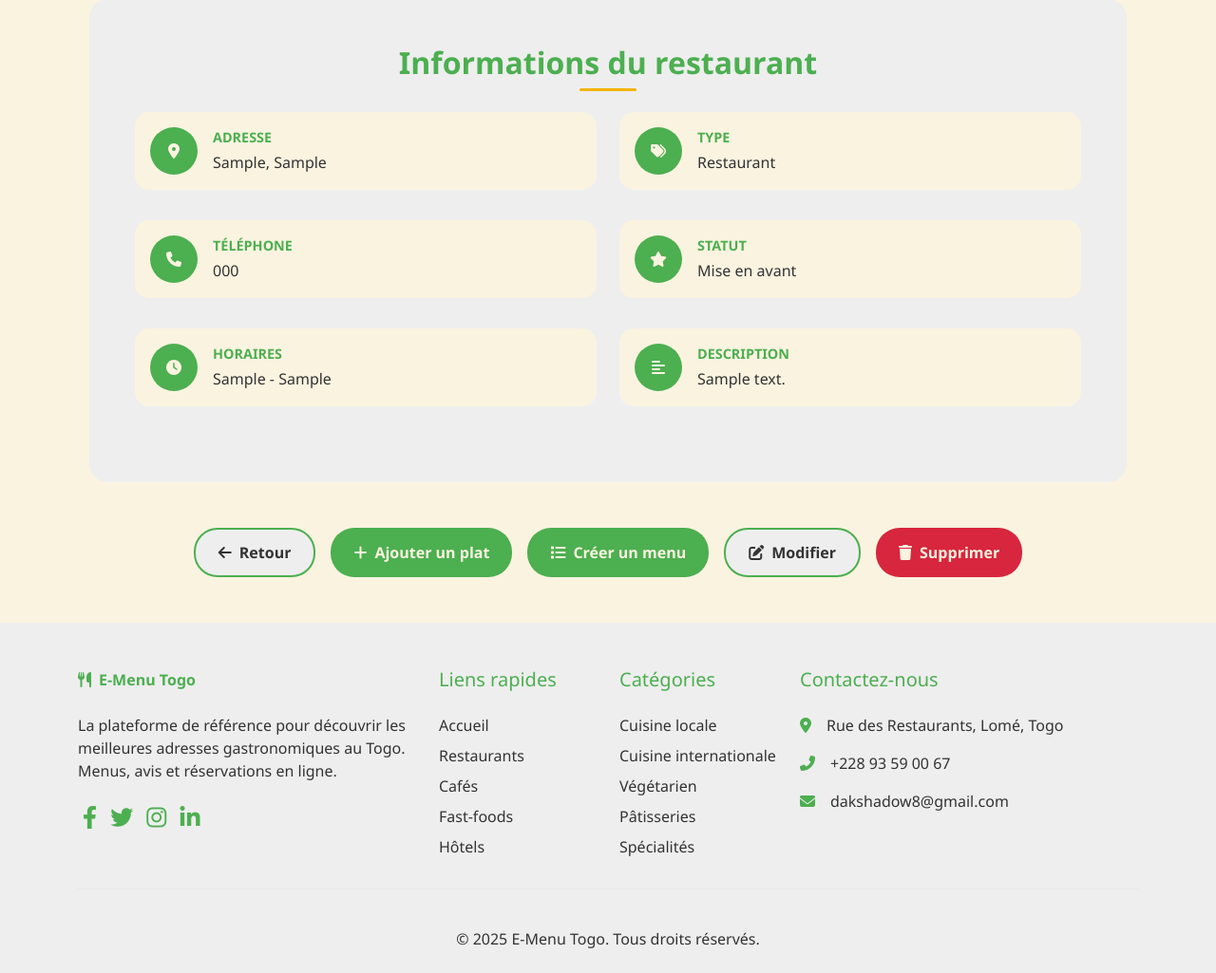
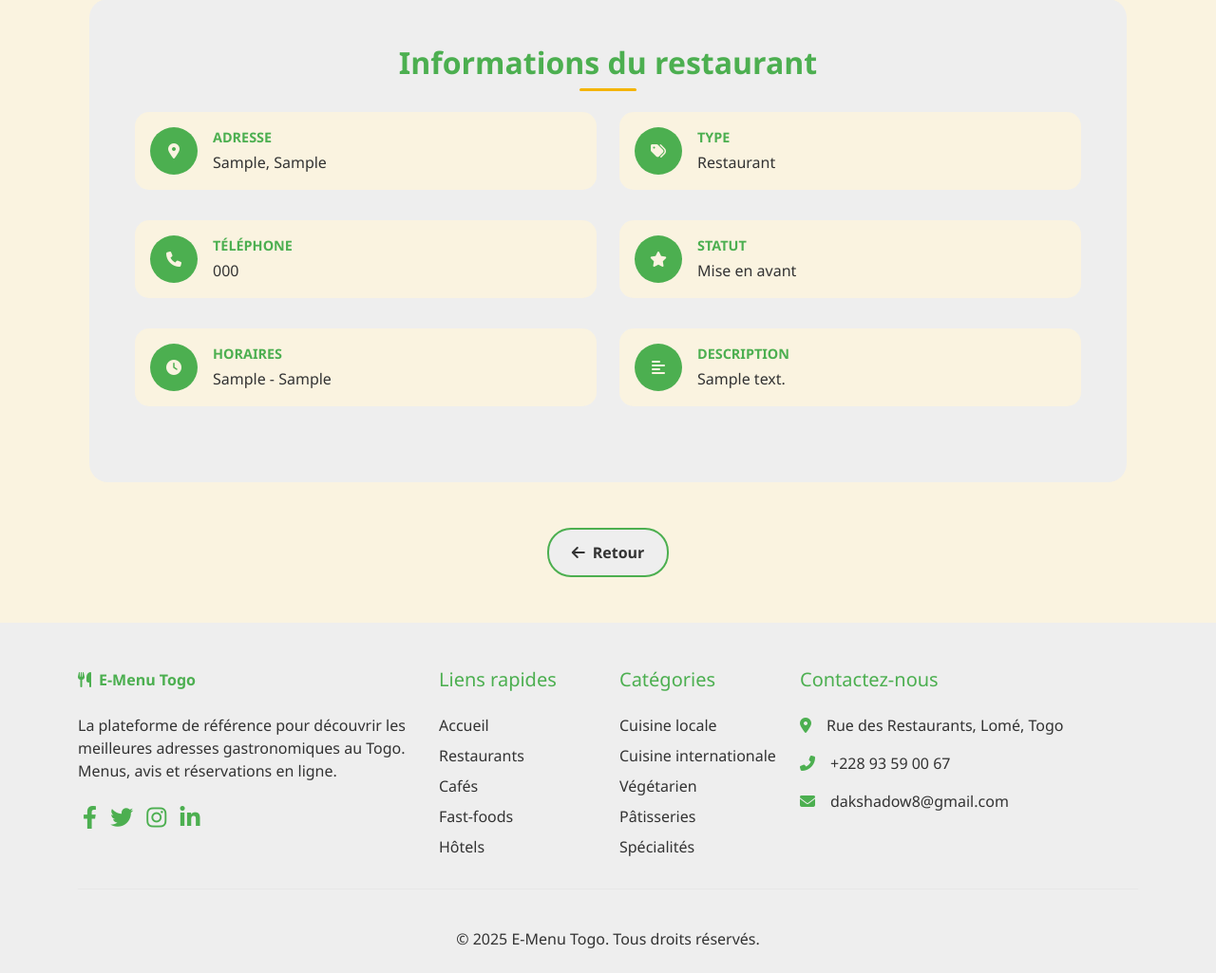
Before and after one commit to Dak6000/Stage, a Django app: template structures/templates/structures/detail.html in a window 1280 px wide. Shown: the part 1761-2786 px from the top of the page at 95% size. Run offline with Django 5.2, Linux system fonts and the light colour scheme; the template is opened without the code that fills it: values that come from a table or form of the project are taken from there, others are empty; a user stored in the database is signed in; tables that the repository leaves empty hold one stand-in row (values such as "Sample post"); grey boxes marked "Sample" are stand-in pictures.

Commit message:
suppression des liens dans detail

```diff
--- a/structures/templates/structures/detail.html
+++ b/structures/templates/structures/detail.html
@@ -269,27 +269,6 @@
                 <i class="fas fa-arrow-left"></i>Retour
             </a>
 
-            {% if user.is_authenticated %}
-                {% with has_structure=user.structure.exists %}
-                    {% if has_structure %}
-                    <a href="{% url 'plats:plat-create' %}" class="action-btn btn-primary-action">
-                        <i class="fas fa-plus"></i>Ajouter un plat
-                    </a>
-
-                    <a href="{% url 'menus:menus-create' %}" class="action-btn btn-primary-action">
-                        <i class="fas fa-list"></i>Créer un menu
-                    </a>
-
-                    <a href="{% url 'structures:structure-update' structure.pk %}" class="action-btn btn-secondary-action">
-                        <i class="fas fa-edit"></i>Modifier
-                    </a>
-
-                    <a href="{% url 'structures:structure-delete' structure.pk %}" class="action-btn btn-danger-action">
-                        <i class="fas fa-trash"></i>Supprimer
-                    </a>
-                    {% endif %}
-                {% endwith %}
-            {% endif %}
         </div>
     </div>
 </section>
```
